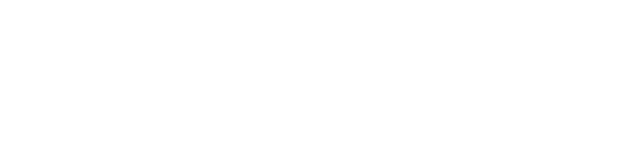
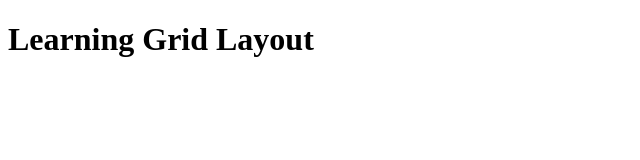
Before and after one commit to anu1134/FSRNL38_Album, a plain HTML site: page grid.html in a window 1280 px wide. Shown: the whole page, without its empty margins (0-640 px from the left). Drawn offline with Linux system fonts and the light colour scheme.

Commit message:
adding header element to grid html

```diff
--- a/grid.html
+++ b/grid.html
@@ -6,6 +6,6 @@
     <title>Document</title>
 </head>
 <body>
-
+    <h1>Learning Grid Layout</h1>
 </body>
 </html>
```
